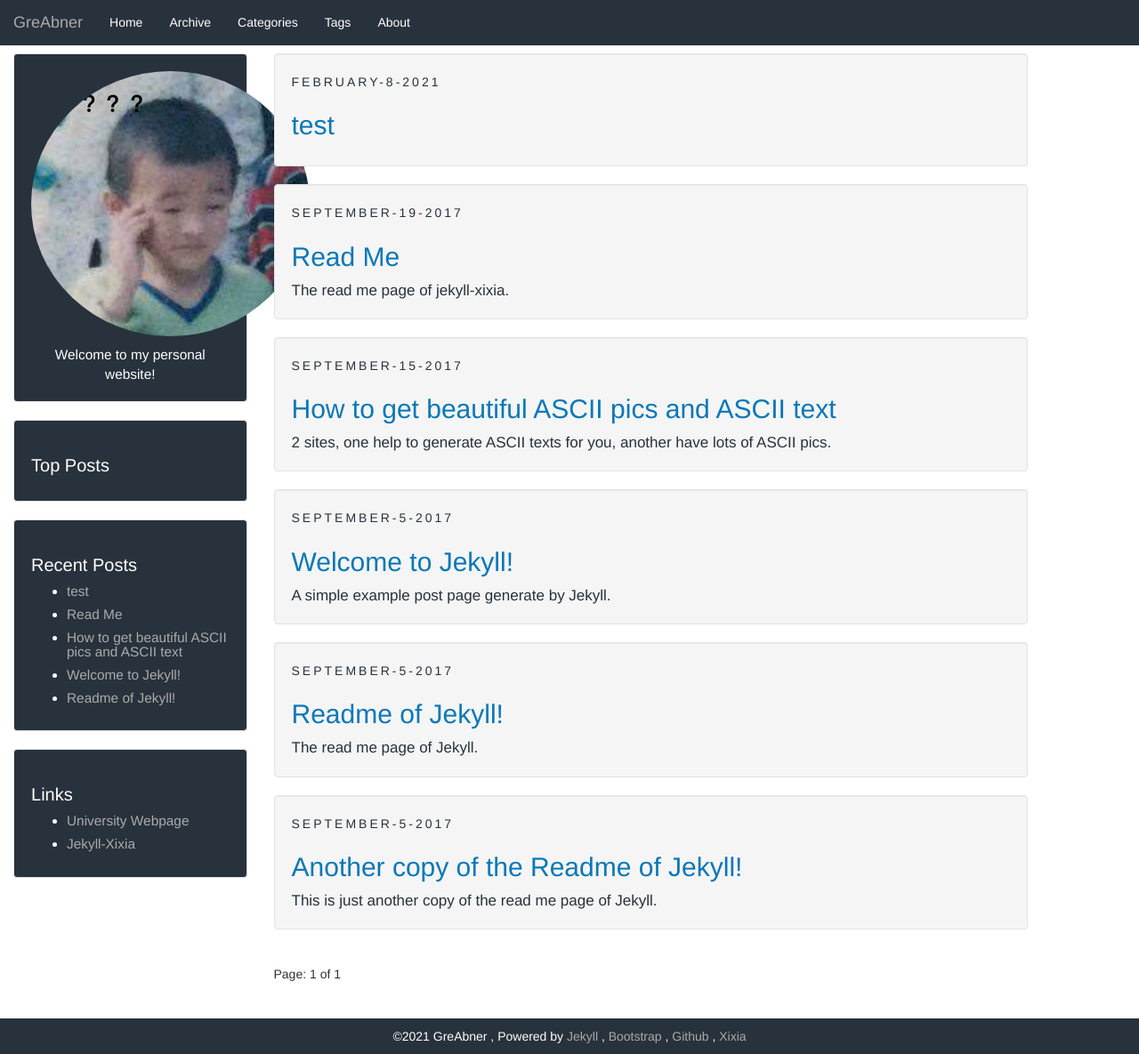
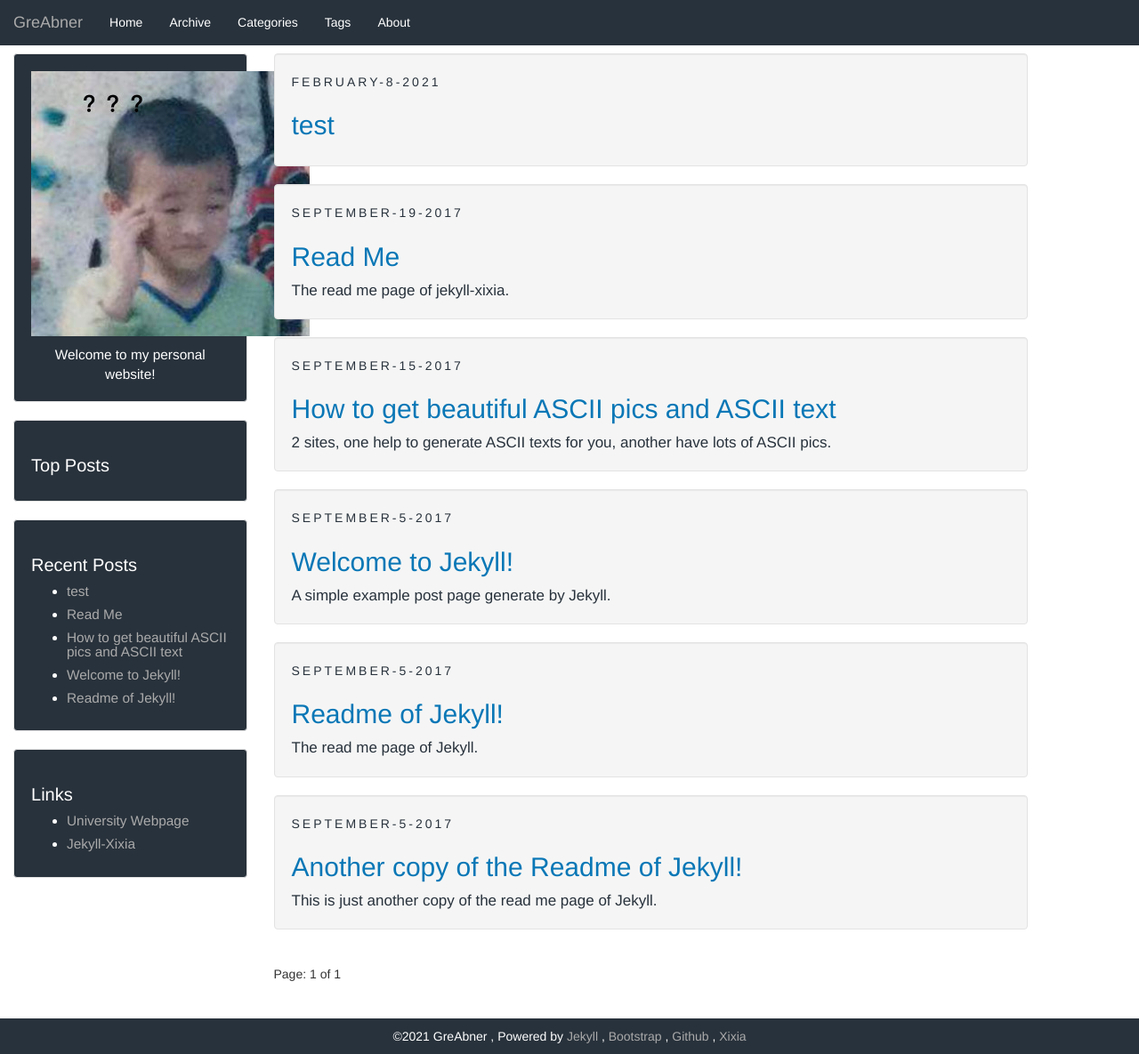
Before and after one commit to GReabner/GReabner.github.io, a Jekyll site: the page built from index.html, in a window 1280 px wide and 1185 px high. Shown: the whole window at 89% size. Built offline with Jekyll 4.4.1, drawn with Linux system fonts in a browser that asks for light colours; the list of posts is cut into pages by our own code.

Commit message:
Update sidebar.html

```diff
--- a/_includes/sidebar.html
+++ b/_includes/sidebar.html
@@ -2,7 +2,7 @@
 <div class="sidebar well">
     <header class="sidebar-header" role="banner">
         <a href="{{ site.baseurl }}/">
-            <img src="{{ site.baseurl }}/assets/images/me.jpg" style="height:75%;" class="img-circle" />
+            <img src="{{ site.baseurl }}/assets/images/me.jpg" style="height:75%;" /><!-- class="img-circle" />-->
         </a>
         <!--
         <h3 class="title">
```
